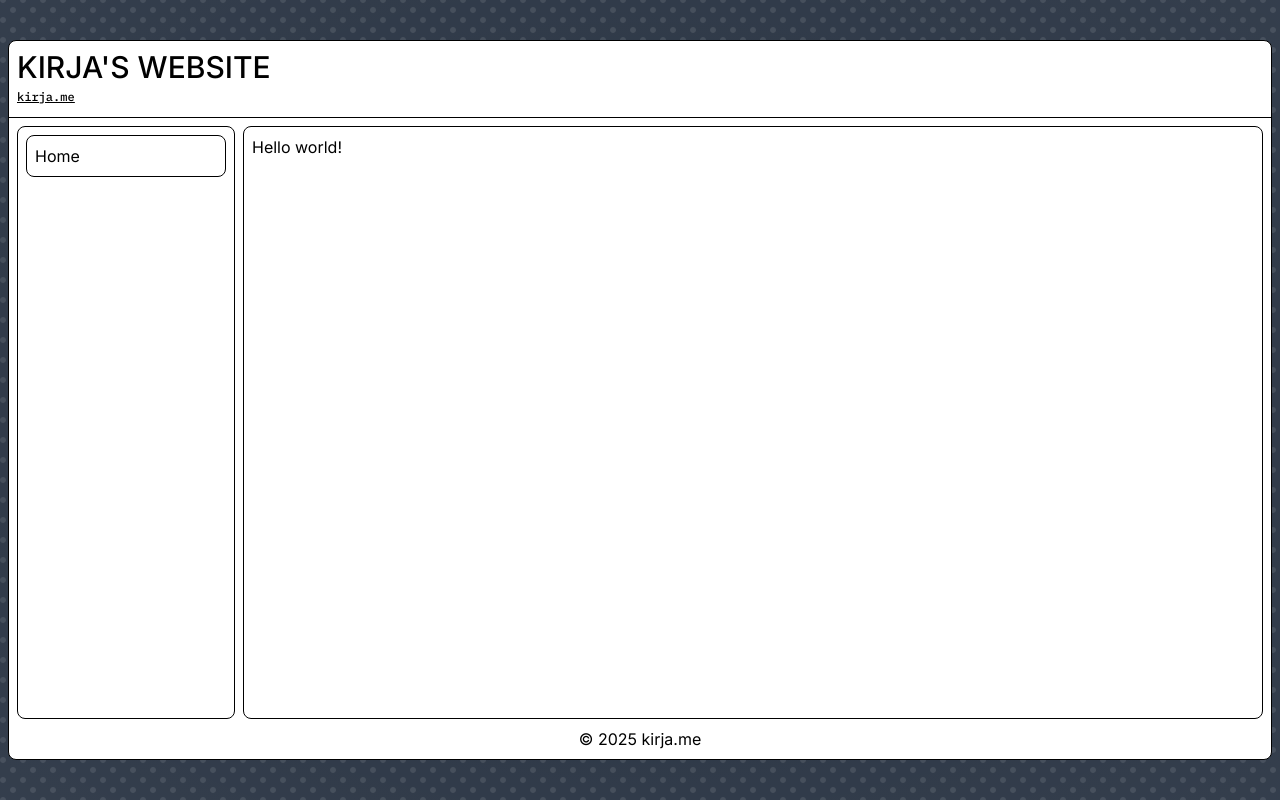
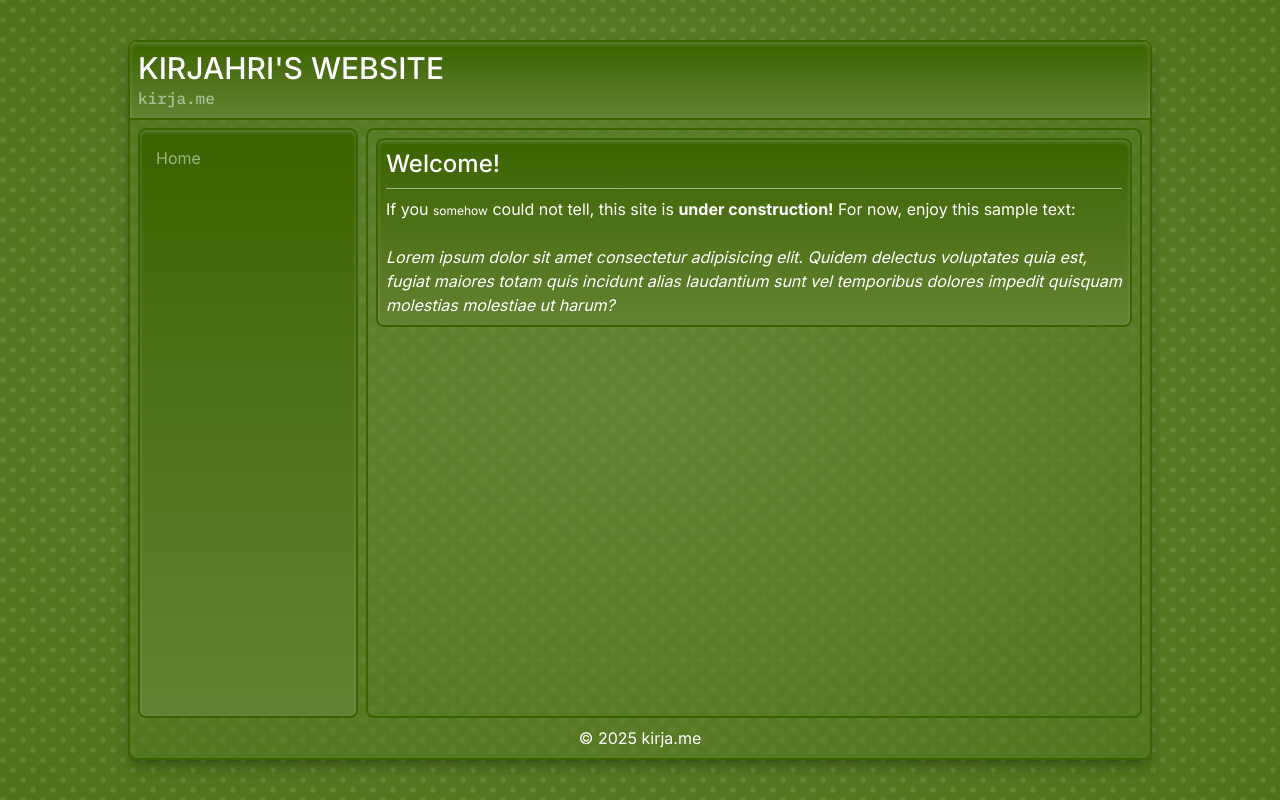
Before and after one commit to kirjahri/personal-website, a SvelteKit app: page / in a window 1280 px wide. Built offline with nearby package versions, Linux system fonts and the light colour scheme.

Commit message:
feat: style the entire home page + tweak some things

```diff
--- a/src/app.css
+++ b/src/app.css
@@ -2,6 +2,7 @@
 @import url('@fontsource/inter/500.css');
 @import url('@fontsource/inter/600.css');
 @import url('@fontsource/inter/700.css');
+@import url('@fontsource/inter/400-italic.css');
 @import url('@fontsource/inter/500-italic.css');
 @import url('@fontsource/ibm-plex-mono/400.css');
 @import url('@fontsource/ibm-plex-mono/500.css');
--- a/src/lib/components/home/Footer.svelte
+++ b/src/lib/components/home/Footer.svelte
@@ -1 +1,3 @@
-<footer class="rounded-lg text-center">&copy; {new Date().getFullYear()} kirja.me</footer>
+<footer class="rounded-lg text-center text-white">
+	&copy; {new Date().getFullYear()} kirja.me
+</footer>
--- a/src/lib/components/home/Header.svelte
+++ b/src/lib/components/home/Header.svelte
@@ -1,6 +1,8 @@
-<header class="border-b p-2">
-	<h1 class="text-3xl font-medium uppercase">Kirja's Website</h1>
-	<h2 class="font-mono text-xs/6 font-medium underline">
-		<a href="/">kirja.me</a>
+<header
+	class="rounded-[5px] rounded-b-none border-b-2 border-lime-800 bg-lime-800 bg-gradient-to-b from-transparent to-white/20 p-2 inset-shadow-sm inset-shadow-white/20"
+>
+	<h1 class="text-3xl font-medium text-white uppercase">Kirjahri's Website</h1>
+	<h2 class="font-mono font-medium text-white/50">
+		<a href="/" class="hover:text-white hover:underline">kirja.me</a>
 	</h2>
 </header>
--- a/src/lib/components/home/NavLink.svelte
+++ b/src/lib/components/home/NavLink.svelte
@@ -7,4 +7,9 @@
 	let { href, content }: Props = $props();
 </script>
 
-<li><a class="block w-50 rounded-lg border p-2" {href}>{content}</a></li>
+<li>
+	<a
+		class="block w-50 rounded-lg p-2 text-white/50 hover:text-white hover:underline hover:inset-ring-2 hover:inset-ring-white"
+		{href}>{content}</a
+	>
+</li>
--- a/src/lib/components/home/Navbar.svelte
+++ b/src/lib/components/home/Navbar.svelte
@@ -8,7 +8,9 @@
 	let { children }: Props = $props();
 </script>
 
-<aside class="rounded-lg border p-2">
+<aside
+	class="rounded-lg border-2 border-lime-800 bg-lime-800 bg-gradient-to-b from-transparent to-white/20 p-2 inset-shadow-sm inset-shadow-white/20"
+>
 	<nav>
 		<ul>
 			{@render children?.()}
--- a/src/routes/+layout.svelte
+++ b/src/routes/+layout.svelte
@@ -4,9 +4,9 @@
 	let { children } = $props();
 </script>
 
-<div class="pointer-events-none absolute -z-10 size-full bg-radial from-white/5 to-white/10">
+<div class="pointer-events-none absolute -z-10 size-full bg-radial from-white/20 to-white/10">
 	<div
-		class="size-full animate-[pan_120s_linear_infinite] bg-[url($lib/assets/circle-pattern.svg)] bg-size-[20px] opacity-10 will-change-[background-position]"
+		class="size-full animate-[pan_120s_linear_infinite] bg-[url($lib/assets/circle-pattern.svg)] bg-size-[20px] opacity-10"
 	></div>
 </div>
 {@render children?.()}
--- a/src/routes/+page.svelte
+++ b/src/routes/+page.svelte
@@ -10,13 +10,32 @@
 </svelte:head>
 
 <div class="flex h-screen items-center justify-center">
-	<div class="m-2 grid h-180 w-7xl grid-rows-[auto_1fr] rounded-lg border bg-white">
+	<div
+		class="m-2 grid h-180 w-5xl grid-rows-[auto_1fr] rounded-lg border-2 border-lime-800 shadow-lg/25 backdrop-blur-[2px]"
+	>
 		<Header />
 		<div class="grid grid-cols-[auto_1fr] grid-rows-1 gap-2 p-2">
 			<Navbar>
 				<NavLink href="/" content="Home" />
 			</Navbar>
-			<main class="rounded-lg border p-2">Hello world!</main>
+			<main class="rounded-lg border-2 border-lime-800 p-2 text-white">
+				<section
+					class="rounded-lg border-2 border-lime-800 bg-lime-800 bg-gradient-to-b from-transparent to-white/20 p-2 inset-shadow-sm inset-shadow-white/20"
+				>
+					<h1 class="text-2xl font-medium">Welcome!</h1>
+					<hr class="my-2 text-white/50" />
+					<p>
+						If you <span class="text-xs">somehow</span> could not tell, this site is
+						<strong>under construction!</strong> For now, enjoy this sample text:
+					</p>
+					<br />
+					<p class="italic">
+						Lorem ipsum dolor sit amet consectetur adipisicing elit. Quidem delectus voluptates quia
+						est, fugiat maiores totam quis incidunt alias laudantium sunt vel temporibus dolores
+						impedit quisquam molestias molestiae ut harum?
+					</p>
+				</section>
+			</main>
 			<div class="col-span-full">
 				<Footer />
 			</div>
@@ -28,6 +47,6 @@
 	@reference 'tailwindcss';
 
 	:global(html) {
-		@apply bg-gray-800;
+		@apply bg-lime-800;
 	}
 </style>
```
